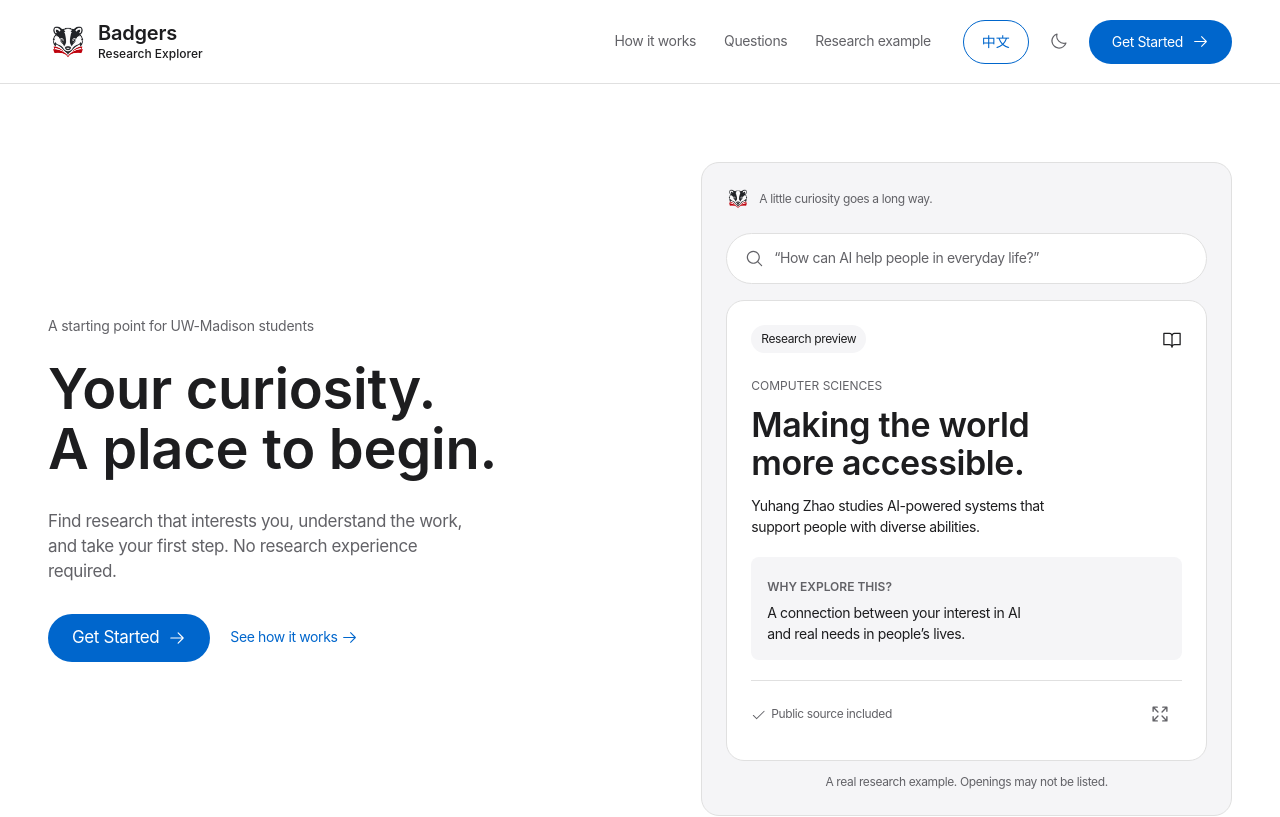
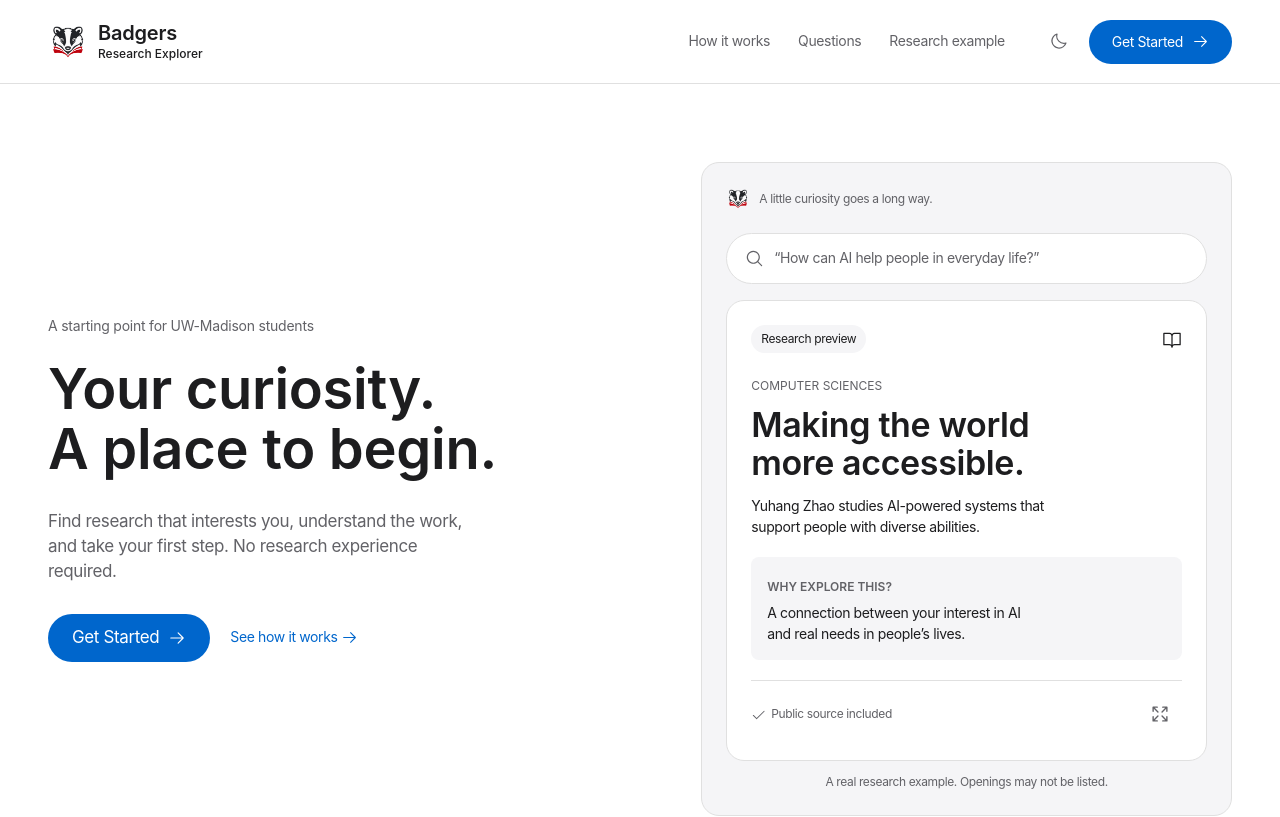
Before and after one commit to Evan0571/Badgers_Research_Explorer, a Next.js app: page / in a window 1280 px wide. Shown: the top 817 px of the page. Built offline with nearby package versions, Linux system fonts and the light colour scheme; a web font is replaced by a local one.

Commit message:
Hide the Chinese language switch from English pages

```diff
--- a/src/components/locale.tsx
+++ b/src/components/locale.tsx
@@ -39,13 +39,14 @@ export function LocaleProvider({ children }: { children: ReactNode }) {
 export const useLocale = () => useContext(Context);
 export function LanguageToggle() {
   const { locale, setLocale } = useLocale();
+  if (locale === "en") return null;
   return (
     <button
       className="button button-secondary language-toggle"
-      onClick={() => setLocale(locale === "en" ? "zh" : "en")}
-      aria-label={locale === "en" ? "切换为中文" : "Switch to English"}
+      onClick={() => setLocale("en")}
+      aria-label="Switch to English"
     >
-      {locale === "en" ? "中文" : "English"}
+      English
     </button>
   );
 }
```
